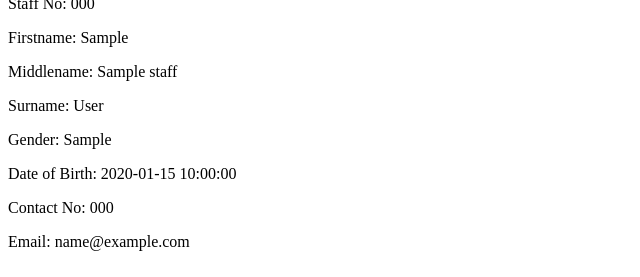
After one commit to fadyboy/tessy_platform, a Flask app: page /staff/1 in a window 1280 px wide. The commit adds this page. Shown: the part 523-800 px from the top of the page, without its empty margins (0-640 px from the left). Run offline with Flask 2, Linux system fonts and the light colour scheme; a user stored in the database is signed in; tables that the repository leaves empty hold one stand-in row (values such as "Sample post"); some libraries are stand-ins or nearby versions.

Commit message:
Added views for staff and student with templates

```diff
--- a/student-platform/studentapp/forms.py
+++ b/student-platform/studentapp/forms.py
@@ -52,6 +52,8 @@ class AddStaffForm(FlaskForm):
     email = StringField("Email", validators=[DataRequired(), Email()])
     submit = SubmitField("Submit")
 
+    #TODO: Add validation to check serial number is unique
+
 
 # helper function for query factory for classrooms dropdown field
 def classroom_query():
@@ -62,7 +64,7 @@ class AddStudentForm(AddStaffForm):
     serial_number = StringField("Student Number", validators=[DataRequired()])
     contact_number = StringField("Parent/Guardian Contact Number")
     email = StringField("Parent/Guardian Email", validators=[DataRequired(), Email()])
-    parent_guardian_name = StringField("Parent/Guardian name")
+    parent_guardian_name = StringField("Parent/Guardian name") #TODO: Validation for parents name
     classrooms = QuerySelectField(query_factory=classroom_query, allow_blank=True, blank_text="Select class",
                                   get_label="classroom_symbol", get_pk=get_pk)
     submit = SubmitField("Submit")
--- a/student-platform/studentapp/models.py
+++ b/student-platform/studentapp/models.py
@@ -37,9 +37,15 @@ class Person(db.Model):
     birthday = db.Column(db.DateTime)
     contact_number = db.Column(db.String(128))
     email = db.Column(db.String(128))
+    #TODO: Add contact address field?
 
     def __repr__(self):
         return f"{self.firstname} {self.surname}"
+
+    def get_person_avatar(self, size):
+        return avatar(self.email, size)
+
+    #TODO: function to format birthday to represent birthday in person profile page
 
 
 class Staff(Person):
@@ -52,6 +58,8 @@ class Student(Person):
     id = db.Column(db.Integer, primary_key=True)
     parent_guardian_name = db.Column(db.String(128))
     classroom_id = db.Column(db.Integer, db.ForeignKey("classroom.id"), nullable=False)
+
+    #TODO:Add function to get details of student class
 
 
 class Classroom(db.Model):
--- a/student-platform/studentapp/routes.py
+++ b/student-platform/studentapp/routes.py
@@ -157,14 +157,28 @@ def user(id):
 @app.route("/list_staff")
 @login_required
 def list_staff():
-    users, next_url, prev_url = create_pagination_for_page_view(Staff, "list_staff")
-    return render_template("list_staff.html", title="All Staff", users=users.items, next_url=next_url,
+    staff, next_url, prev_url = create_pagination_for_page_view(Staff, "list_staff")
+    return render_template("list_staff.html", title="All Staff", staff=staff.items, next_url=next_url,
                            prev_url=prev_url)
 
 
 @app.route("/list_all_students")
 @login_required
 def list_students():
-    users, next_url, prev_url = create_pagination_for_page_view(Student, "list_students")
-    return render_template("list_students.html", title="All Students", users=users.items, next_url=next_url,
+    students, next_url, prev_url = create_pagination_for_page_view(Student, "list_students")
+    return render_template("list_students.html", title="All Students", students=students.items, next_url=next_url,
                            prev_url=prev_url)
+
+
+@app.route("/staff/<id>")
+@login_required
+def staff(id):
+    staff = Staff.query.get_or_404(id, description="Staff not found")
+    return render_template("staff.html", title="Staff Profile", staff=staff)
+
+
+@app.route("/student/<id>")
+@login_required
+def student(id):
+    student = Student.query.get_or_404(id, description="Student not found")
+    return render_template("student.html", title="Student Profile", student=student)
--- a/student-platform/studentapp/templates/list_staff.html
+++ b/student-platform/studentapp/templates/list_staff.html
@@ -2,9 +2,9 @@
 
 {% block content %}
     <div>
-        {% for user in users %}
+        {% for user in staff %}
             <div>
-                Staff No: {{ user.serial_number }} | Fullname: {{ user.firstname }} {{ user.surname }} | Gender: {{ user.gender }} | Contact No: {{ user.contact_number }} | Email: {{ user.email }} | <a href="">ViewE</a>
+                Staff No: {{ user.serial_number }} | Fullname: {{ user.firstname }} {{ user.surname }} | Gender: {{ user.gender }} | Contact No: {{ user.contact_number }} | Email: {{ user.email }} | <a href="{{ url_for('staff', id=user.id) }}">View</a>
             </div>
         {% endfor %}
         {% if prev_url %}
--- a/student-platform/studentapp/templates/list_students.html
+++ b/student-platform/studentapp/templates/list_students.html
@@ -1,5 +1,9 @@
 {% extends "base.html" %}
 
 {% block content %}
-
+    {% for student in students %}
+        <div>
+            Fullname: {{ student.firstname }} {{ student.surname }} | Gender: {{ student.gender }} | {{ student.classroom_id }} | <a href="{{ url_for('student', id=student.id) }}">View Student</a>
+        </div>
+    {% endfor %}
 {% endblock %}
--- /dev/null
+++ b/student-platform/studentapp/templates/staff.html
@@ -0,0 +1,19 @@
+{% extends "base.html" %}
+
+{% block content %}
+    <h1>{{ staff.firstname }} {{staff.surname }} Profile</h1>
+    <div>
+        <img src="{{ staff.get_person_avatar(size=80) }}" />
+        <hr />
+    </div>
+    <div>
+        <p>Staff No: {{ staff.serial_number }}</p>
+        <p>Firstname: {{ staff.firstname }}</p>
+        <p>Middlename: {{staff.middlename }}</p>
+        <p>Surname: {{ staff.surname }}</p>
+        <p>Gender: {{ staff.gender }}</p>
+        <p>Date of Birth: {{ staff.birthday }}</p>
+        <p>Contact No: {{ staff.contact_number }}</p>
+        <p>Email: {{ staff.email }}</p>
+    </div>
+{% endblock %}
```
Also changed, not shown: student-platform/studentapp/templates/student.html (added, +19 -0 lines).
